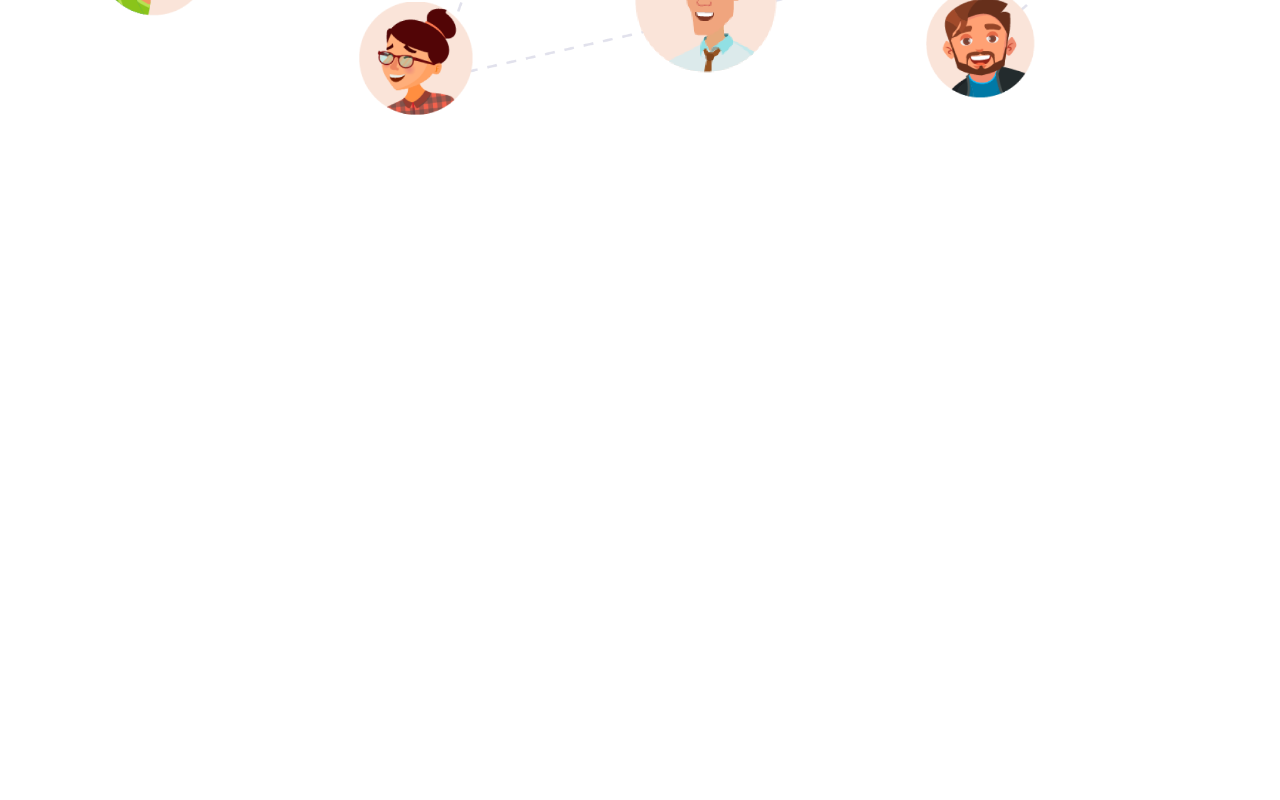
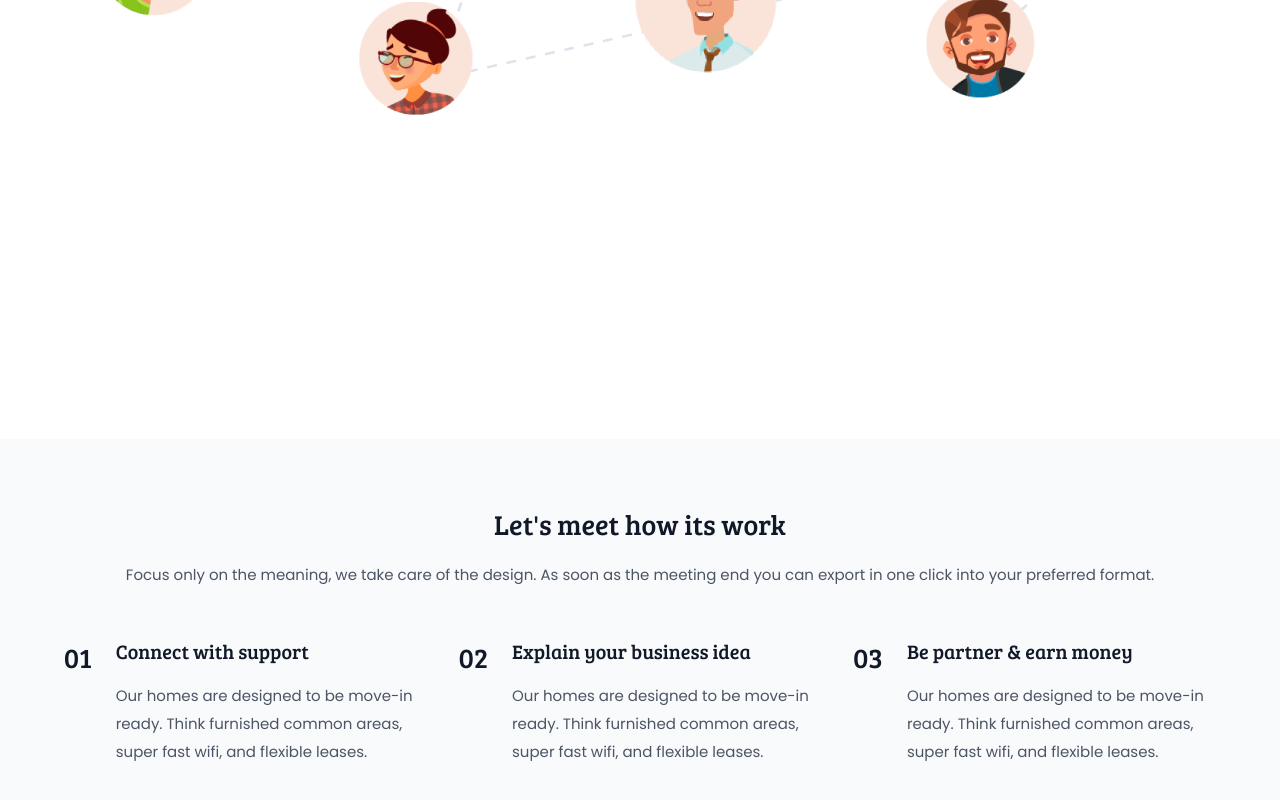
Before and after one commit to fajarfadillahh/seaocean-agency-creative-react-tailwind, a React (Vite) app: page / in a window 1280 px wide. Shown: the part 4277-5077 px from the top of the page. Before the commit the page ends 4588 px from the top, so only its background shows below. Built offline with nearby package versions, Linux system fonts and the light colour scheme.

Commit message:
create Work.jsx, part of the Homepage

```diff
--- a/src/pages/Homepage.jsx
+++ b/src/pages/Homepage.jsx
@@ -5,6 +5,7 @@ import Hero from "../parts/Homepage/Hero";
 import Services from "../parts/Homepage/Services";
 import Feature from "../parts/Homepage/Feature";
 import User from "../parts/Homepage/User";
+import Work from "../parts/Homepage/Work";
 
 export default function Homepage() {
   return (
@@ -14,6 +15,7 @@ export default function Homepage() {
       <Services />
       <Feature />
       <User />
+      <Work />
     </>
   );
 }
--- /dev/null
+++ b/src/parts/Homepage/Work.jsx
@@ -0,0 +1,72 @@
+import React from "react";
+
+export default function Work() {
+  return (
+    <section className="work section">
+      <div className="work__wrapper bg-[#f9fafc] py-16">
+        <div className="work__container container grid gap-12">
+          <div className="work__data justify-self-center text-center">
+            <h1 className="work__title section-title">
+              Let's meet how its work
+            </h1>
+            <p className="work__text section-text pb-0">
+              Focus only on the meaning, we take care of the design. As soon as
+              the meeting end you can export in one click into your preferred
+              format.
+            </p>
+          </div>
+
+          <div className="work__group grid grid-cols-[repeat(auto-fit,minmax(320px,1fr))] items-center gap-8">
+            <div className="work__content flex items-start gap-6">
+              <h3 className="work__number font-serif text-[28px] text-gray-900">
+                01
+              </h3>
+
+              <div>
+                <h3 className="work__content-title pb-4 font-serif text-[20px] text-gray-900">
+                  Connect with support
+                </h3>
+                <p className="work__content-text section-text pb-0">
+                  Our homes are designed to be move-in ready. Think furnished
+                  common areas, super fast wifi, and flexible leases.
+                </p>
+              </div>
+            </div>
+
+            <div className="work__content flex items-start gap-6">
+              <h3 className="work__number font-serif text-[28px] text-gray-900">
+                02
+              </h3>
+
+              <div>
+                <h3 className="work__content-title pb-4 font-serif text-[20px] text-gray-900">
+                  Explain your business idea
+                </h3>
+                <p className="work__content-text section-text pb-0">
+                  Our homes are designed to be move-in ready. Think furnished
+                  common areas, super fast wifi, and flexible leases.
+                </p>
+              </div>
+            </div>
+
+            <div className="work__content flex items-start gap-6">
+              <h3 className="work__number font-serif text-[28px] text-gray-900">
+                03
+              </h3>
+
+              <div>
+                <h3 className="work__content-title pb-4 font-serif text-[20px] text-gray-900">
+                  Be partner & earn money
+                </h3>
+                <p className="work__content-text section-text pb-0">
+                  Our homes are designed to be move-in ready. Think furnished
+                  common areas, super fast wifi, and flexible leases.
+                </p>
+              </div>
+            </div>
+          </div>
+        </div>
+      </div>
+    </section>
+  );
+}
```
